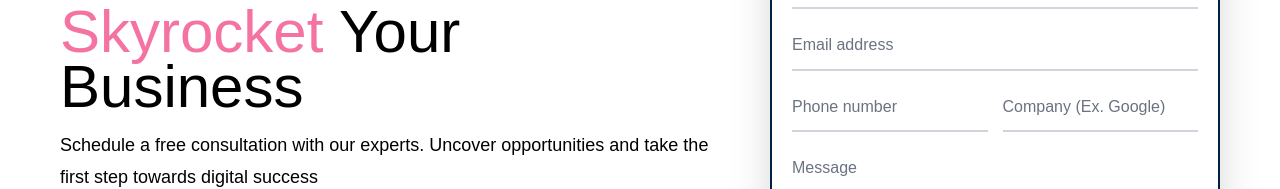
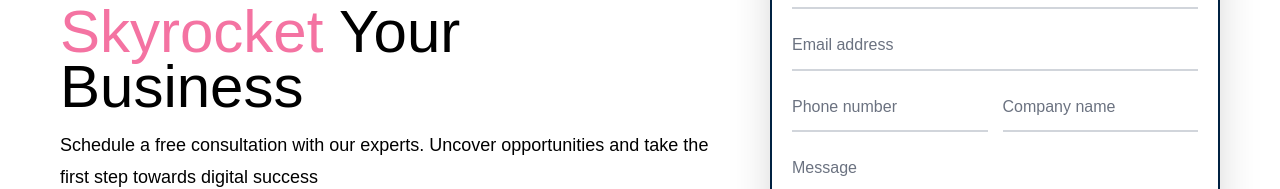
Before and after one commit to dakshrajput45/WeBeeSkecth, a React (Create React App) app: page / in a window 1280 px wide. Shown: the part 6492-6681 px from the top of the page. Built offline with nearby package versions, Linux system fonts and the light colour scheme.

Commit message:
team updated

```diff
--- a/src/components/Form.js
+++ b/src/components/Form.js
@@ -58,7 +58,7 @@ function Form() {
           </div>
           <div className="relative z-0 w-full mb-5 group">
             <input type="text" name="companyName" id="floating_company" className="block py-3 px-0 w-full text-md text-gray-900 bg-transparent border-0 border-b-2 border-gray-300 appearance-none dark:text-black dark:border-gray-600 dark:focus:border-blue-500 focus:outline-none focus:ring-0 focus:border-blue-600 peer" placeholder=" " required />
-            <label htmlFor="floating_company" className="peer-focus:font-medium absolute text-md text-gray-500 dark:text-gray-400 duration-300 transform -translate-y-6 scale-75 top-3 -z-10 origin-[0] peer-focus:start-0 rtl:peer-focus:translate-x-1/4 peer-focus:text-rgb-0-33-65 peer-focus:dark:text-rgb-0-33-65 peer-placeholder-shown:scale-100 peer-placeholder-shown:translate-y-0 peer-focus:scale-75 peer-focus:-translate-y-6">Company (Ex. Google)</label>
+            <label htmlFor="floating_company" className="peer-focus:font-medium absolute text-md text-gray-500 dark:text-gray-400 duration-300 transform -translate-y-6 scale-75 top-3 -z-10 origin-[0] peer-focus:start-0 rtl:peer-focus:translate-x-1/4 peer-focus:text-rgb-0-33-65 peer-focus:dark:text-rgb-0-33-65 peer-placeholder-shown:scale-100 peer-placeholder-shown:translate-y-0 peer-focus:scale-75 peer-focus:-translate-y-6">Company name</label>
           </div>
         </div>
         <div className="relative z-0 w-full mb-5 group">
```
